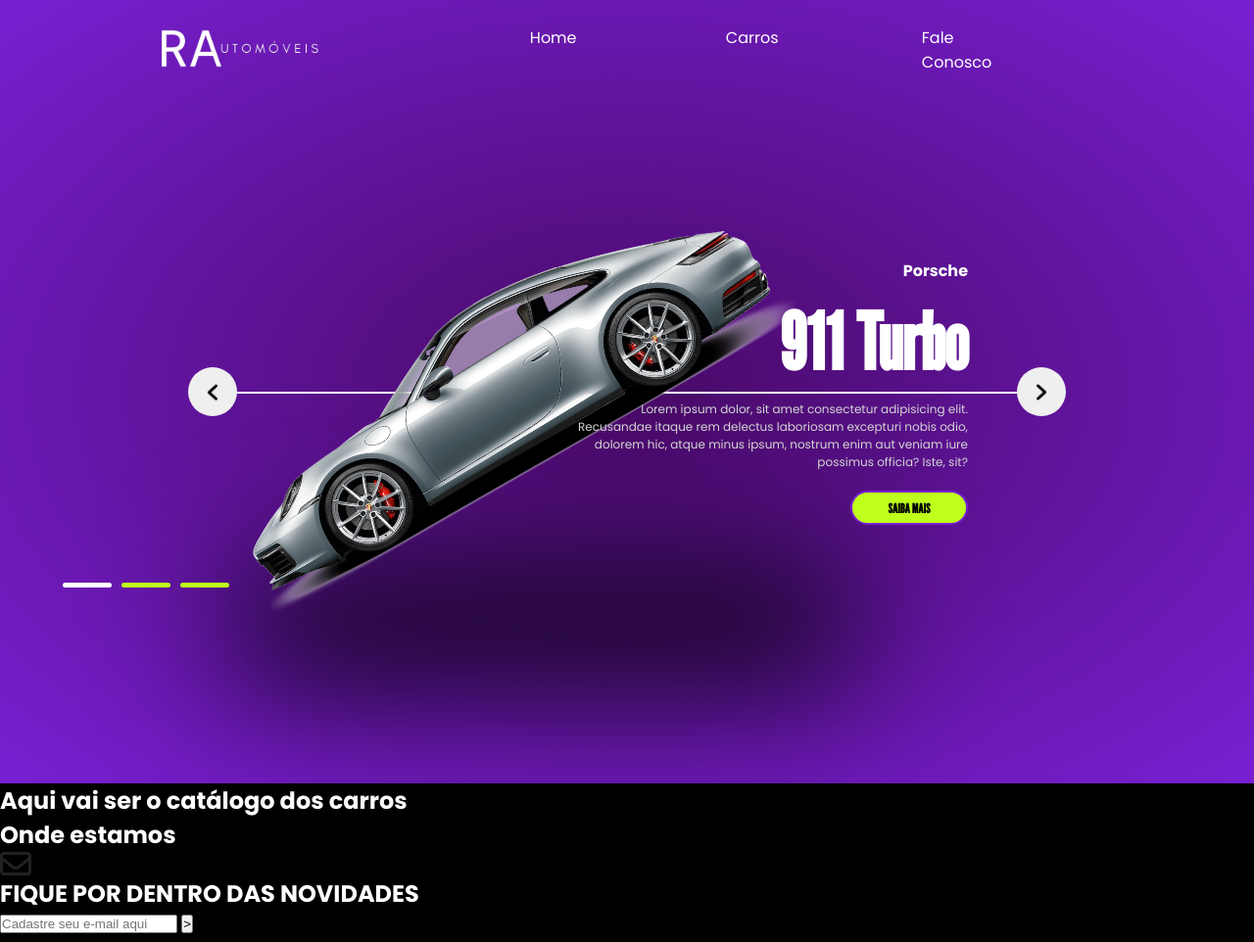
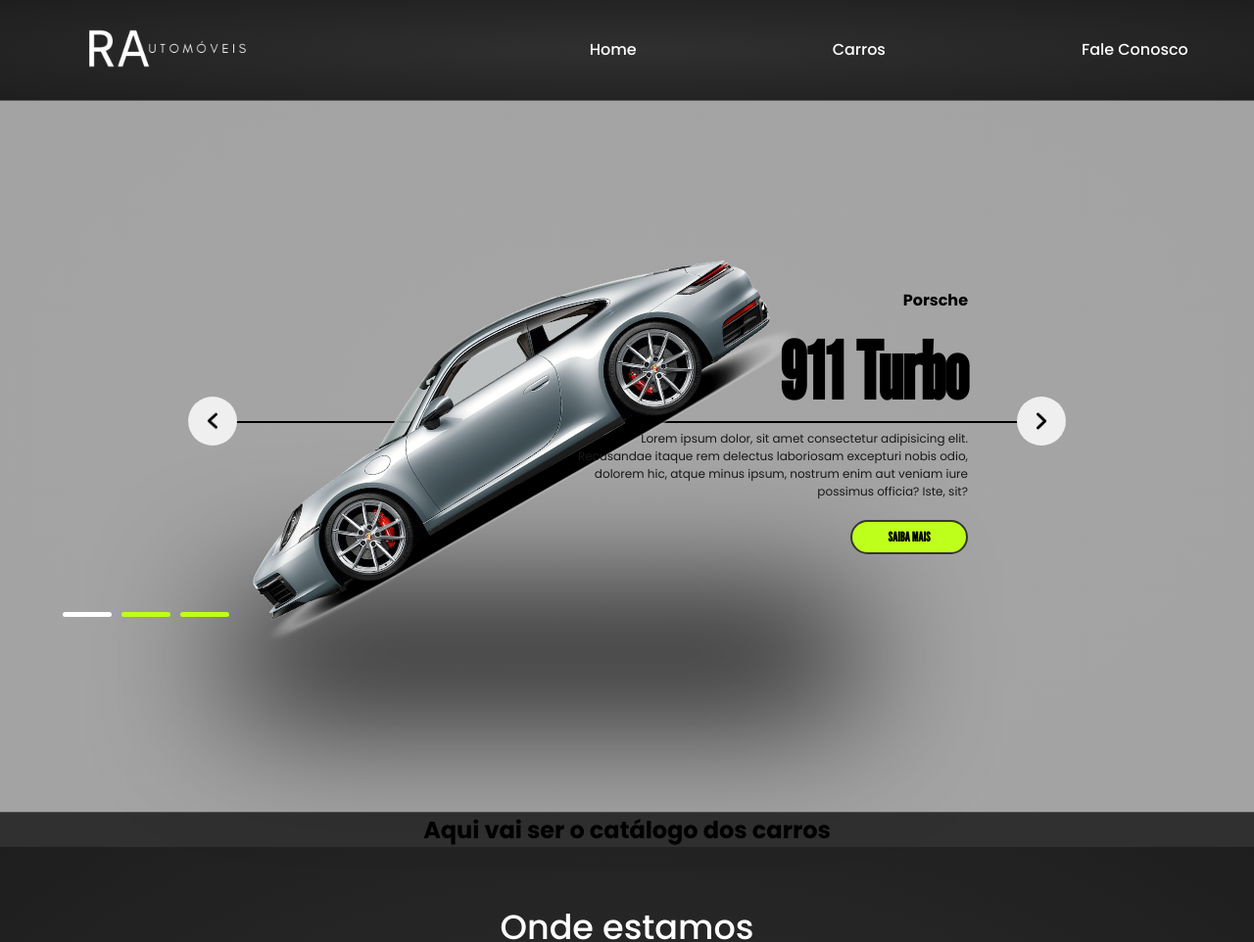
Before and after one commit to Azvedo/Car-website, a plain HTML site: page index.html in a window 1280 px wide. Shown: the top 962 px of the page at 98% size. Drawn offline with nearby package versions, Linux system fonts and the light colour scheme.

Commit message:
mudando a aparência do site

```diff
--- a/style.css
+++ b/style.css
@@ -9,27 +9,24 @@
 }
 
 body {
-    background-color: black;
-    color: white;
+    background-color: #303030;
+    color: rgb(0, 0, 0);
     font-size: 16px;
     overflow-x: hidden;
     font-family: 'Poppins', sans-serif;
 }
 
 header {
+    background-image: radial-gradient(#303030, #1e1e1e);
     position: fixed;
-    /*fixa o header no topo da página*/
-    width: 78vw;
-    /*limita a largura do header*/
-    left: 50%;
-    transform: translateX(-50%);
-    display: grid;
-    /*separa os elementos do header*/
-    grid-template-columns: 1fr 600px;
-    /*determina o tamanho das colunas*/
+    display: flex;
+    flex-direction: row;
+    justify-content: space-around;
+    width: 100vw;
     align-items: center;
     gap: 200px;
-    z-index: 2;
+    z-index: 3;
+    border-bottom: 0.1px solid #505050;
 }
 
 .header_img {
@@ -38,8 +35,9 @@ header {
 }
 
 .header_list {
-    display: grid;
-    grid-template-columns: repeat(3, 200px);
+    display: flex;
+    align-items: center;
+    gap: 200px;
     text-decoration: none;
 }
 
@@ -47,37 +45,38 @@ header {
     text-decoration: none;
     color: white;
     position: relative;
-    width: 60px;
+    transition: 5s;
+    font-weight: 500;
+}
 
-    & li:hover::before {
+.list_item::before {
     content: '';
     position: absolute;
     left: 0;
-        bottom: -2px;
+    bottom: -1px;
     width: 100%;
     height: 1px;
     background-color: #EEEEEE;
-    }
+    border-radius: 5px;
+    transform: scaleX(0);
+    transition: transform .5s;
 }
 
-.main{
+.list_item:hover:before {
+    transform: scaleX(1);
+}
+
+.main {
     display: flex;
     flex-direction: column;
+    padding-top: 30px;
 }
 
-.teste {
-    background-image: radial-gradient(#470964, #791fd3);
-    height: 100vh;
-    display: flex;
-    align-items: center;
-    justify-content: space-around;
-}
-
-
 .main_content {
-    background-image: radial-gradient(#470964, #791fd3);
+    background-image: radial-gradient(#a5a5a5, #a3a3a3);
     height: 100vh;
     position: relative;
+    border-bottom: 0.1px solid #505050;
 
     & .list {
         width: 70vw;
@@ -128,7 +127,6 @@ header {
 
                 & .content_text {
                     font-weight: bold;
-
                 }
 
                 & h2 {
@@ -138,7 +136,7 @@ header {
                 }
 
                 & .description {
-                    color: #d5d5d5;
+                    color: #181818;
                     font-size: 12px;
                     text-align: right;
                     max-width: 400px;
@@ -150,7 +148,7 @@ header {
                     height: 35px;
                     width: 120px;
                     text-transform: uppercase;
-                    border: 2px solid #791fd3;
+                    border: 2px solid #353535;
                     background-color: #beff1b;
                     color: black;
                     font-weight: bold;
@@ -165,7 +163,7 @@ header {
             height: 200px;
             width: 100%;
             top: 50%;
-            border-top: 2px solid white;
+            border-top: 2px solid #000000;
         }
     }
 
@@ -220,11 +218,6 @@ header {
         justify-content: end;
         gap: 15px;
 
-        & .number {
-            font-size: 3.5em;
-            font-family: "League Gothic", sans-serif;
-        }
-
         & ul {
             display: flex;
             gap: 10px;
@@ -251,14 +244,14 @@ header {
 
         & .item {
             transform: translateX(calc(100vw * var(--calculation)));
-            transition: 0.5s;
+            transition: 0.7s;
             opacity: 0;
 
             & .car_img {
                 & img {
                     transform: rotate(0);
-                    transition: 0.5s;
-                    transition-delay: 0.3s;
+                    transition: 0.7s;
+                    transition-delay: 0.5s;
                 }
             }
 
@@ -269,28 +262,28 @@ header {
                 .description,
                 .information {
                     transform: translateX(calc(200px * var(--calculation)));
-                    transition: 0.7s;
-                    transition-delay: 0.3s;
+                    transition: 0.9s;
+                    transition-delay: 0.5s;
                     opacity: 0;
                 }
 
                 & h2 {
-                    transition-delay: 0.5s;
+                    transition-delay: 0.7s;
                 }
 
                 & .description {
-                    transition-delay: 0.7s;
+                    transition-delay: 0.9s;
                 }
 
                 & .information {
-                    transition-delay: 0.9s;
+                    transition-delay: 0.11s;
                 }
             }
         }
 
         & .active {
             transform: translateX(0);
-            transition: 0.5s;
+            transition: 0.7s;
             opacity: 1;
 
             & .car_img {
@@ -313,3 +306,120 @@ header {
         }
     }
 }
+
+.cars {
+    display: flex;
+    flex-direction: column;
+    align-items: center;
+
+}
+
+.last_Section {
+    background-image: radial-gradient(#303030, #1e1e1e);
+    height: 100vh;
+    display: flex;
+    flex-direction: column;
+    align-items: center;
+    justify-content: space-around;
+
+    & .newsletter {
+        background-color: #beff1b;
+        height: 115px;
+        width: 99vw;
+        display: flex;
+        justify-content: center;
+        align-items: center;
+        padding-left: 340px;
+
+        & .rows {
+            display: flex;
+            align-items: center;
+            flex-wrap: wrap;
+            width: 80vw;
+            gap: 70px ;
+
+            & .rows-1{
+                & .r1-img{
+                    margin-top: 3px;
+                }
+            }
+
+            & .rows-2 {
+                font-size: 14px;
+                max-width: 200px;
+            }
+
+            & .rows-3 {
+
+                & form .colum{
+                    display: flex;
+
+                    & .nl_form_input {
+                        width: 400px;
+                        height: 37px;
+                        border: 1px solid #303030 ;
+                        line-height: 10px;
+                        border-radius: 3px;
+                        padding: 10px;
+                    }
+
+                    & .nl_form_button {
+                        background-color: #000;
+                        color: white;
+                        width: 5vw;
+                        height: 5vh;
+                        font-weight: 600;
+                        border: 1px solid #303030;
+                        border-radius: 4px;
+                    }
+                }
+            }
+        }
+
+    }
+}
+
+.location {
+    display: flex;
+    flex-direction: column;
+    gap: 14px;
+
+    & h1 {
+        display: flex;
+        justify-content: center;
+        font-size: 35px;
+        font-weight: 500;
+        color: white;
+    }
+}
+
+#map {
+    height: 50vh;
+    width: 65vw;
+    border: 0.1px solid #303030;
+    z-index: 2;
+}
+
+
+@media screen and (max-width: 1000px) {
+
+    header {
+        width: 100%;
+
+        & .header_list {
+            display: none;
+        }
+    }
+
+
+    .main_content {
+        display: none;
+    }
+
+    #map {
+        height: 40vh;
+        width: 80vw;
+        z-index: 2;
+    }
+
+}
```
Lines whose indentation alone changed are shown as unchanged.
